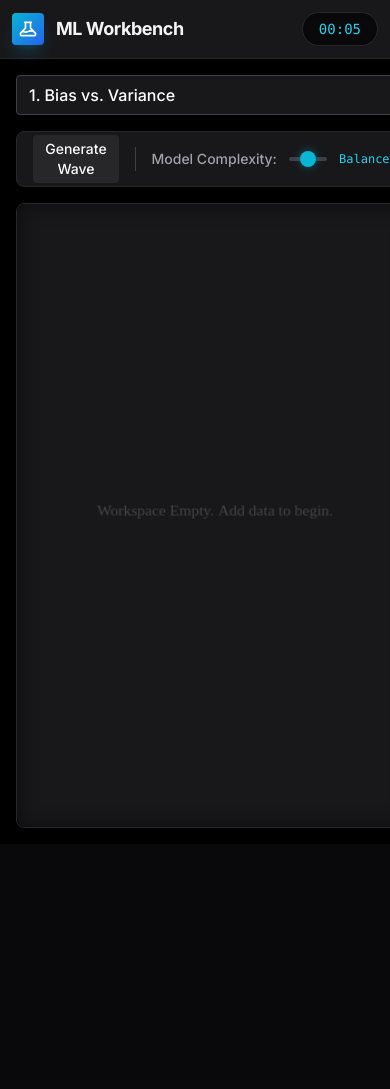
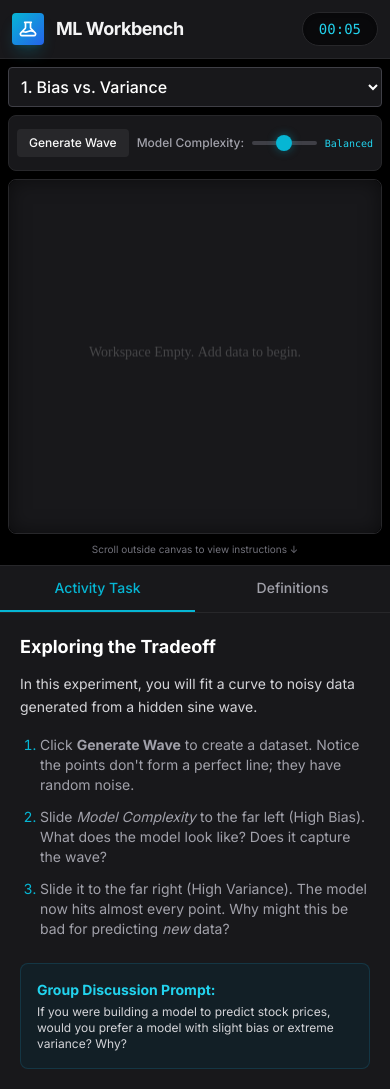
Before and after one commit to daosaonai-cpu/castetest, a plain HTML site: page index.html in a window 390 px wide. Before the commit the page ends 844 px from the top, so only its background shows below. Drawn offline with nearby package versions, Linux system fonts and the light colour scheme.

Commit message:
Update index.html

```diff
--- a/index.html
+++ b/index.html
@@ -10,10 +10,6 @@
 
         body {
             font-family: 'Inter', sans-serif;
-            background-color: #09090b; /* Zinc 950 */
-            color: #fafafa;
-            overflow: hidden;
-            user-select: none;
         }
 
         .font-mono {
@@ -88,10 +84,10 @@
         }
     </style>
 </head>
-<body class="h-screen flex flex-col">
+<body class="min-h-screen md:h-screen flex flex-col bg-zinc-950 text-zinc-50 overflow-auto md:overflow-hidden select-none">
 
     <!-- Header -->
-    <header class="bg-zinc-900 border-b border-zinc-800 p-3 flex justify-between items-center shrink-0 z-10">
+    <header class="bg-zinc-900 border-b border-zinc-800 p-3 flex justify-between items-center shrink-0 z-10 sticky top-0 md:relative">
         <div class="flex items-center gap-3">
             <div class="w-8 h-8 rounded bg-gradient-to-br from-cyan-500 to-blue-600 flex items-center justify-center font-bold text-white shadow-lg shadow-cyan-500/20">
                 <svg class="w-5 h-5" fill="none" stroke="currentColor" viewBox="0 0 24 24"><path stroke-linecap="round" stroke-linejoin="round" stroke-width="2" d="M19.428 15.428a2 2 0 00-1.022-.547l-2.387-.477a6 6 0 00-3.86.517l-.318.158a6 6 0 01-3.86.517L6.05 15.21a2 2 0 00-1.806.547M8 4h8l-1 1v5.172a2 2 0 00.586 1.414l5 5c1.26 1.26.367 3.414-1.415 3.414H4.828c-1.782 0-2.674-2.154-1.414-3.414l5-5A2 2 0 009 10.172V5L8 4z"></path></svg>
@@ -104,7 +100,7 @@
     </header>
 
     <!-- Main App Container -->
-    <main class="flex-1 flex overflow-hidden">
+    <main class="flex-1 flex flex-col md:flex-row overflow-auto md:overflow-hidden w-full">
 
         <!-- Left Sidebar: Modules -->
         <aside class="w-64 bg-zinc-900 border-r border-zinc-800 flex flex-col shrink-0 hidden md:flex">
@@ -121,12 +117,12 @@
         </aside>
 
         <!-- Center: Interactive Canvas -->
-        <section class="flex-1 flex flex-col p-4 bg-black relative">
+        <section class="flex flex-col p-2 md:p-4 bg-black relative h-[60vh] md:h-auto md:flex-1 shrink-0 z-0">
             <!-- Mobile Nav Dropdown -->
-            <select id="mobile-nav" class="md:hidden w-full bg-zinc-900 border border-zinc-700 text-white p-2 rounded mb-4 font-medium outline-none focus:border-cyan-500"></select>
+            <select id="mobile-nav" class="md:hidden w-full bg-zinc-900 border border-zinc-700 text-white p-2 rounded mb-2 font-medium outline-none focus:border-cyan-500 shrink-0"></select>
 
             <!-- Dynamic Controls Bar -->
-            <div id="controls-bar" class="h-14 mb-4 flex items-center justify-between bg-zinc-900 border border-zinc-800 rounded-lg px-4 shrink-0 shadow-lg overflow-x-auto">
+            <div id="controls-bar" class="min-h-[3.5rem] py-2 mb-2 md:mb-4 flex flex-wrap items-center justify-between bg-zinc-900 border border-zinc-800 rounded-lg px-2 md:px-4 shrink-0 shadow-lg gap-2">
                 <!-- Injected via JS -->
             </div>
 
@@ -135,10 +131,12 @@
                 <div class="canvas-grid"></div>
                 <canvas id="main-canvas" class="w-full h-full block absolute inset-0"></canvas>
             </div>
+
+            <div class="md:hidden text-center text-[10px] text-zinc-500 mt-2 shrink-0">Scroll outside canvas to view instructions &darr;</div>
         </section>
 
         <!-- Right Sidebar: Context & Tasks -->
-        <aside class="w-80 bg-zinc-900 border-l border-zinc-800 flex flex-col shrink-0 hidden lg:flex">
+        <aside class="w-full lg:w-80 bg-zinc-900 border-t md:border-t-0 md:border-l border-zinc-800 flex flex-col shrink-0 flex-1 md:flex-none">
             <!-- Tabs -->
             <div class="flex border-b border-zinc-800 shrink-0">
                 <button class="tab-btn active flex-1 py-3 text-sm font-medium text-zinc-400" data-tab="task">Activity Task</button>
@@ -192,13 +190,13 @@
                 title: '1. Bias vs. Variance',
                 icon: '<path stroke-linecap="round" stroke-linejoin="round" stroke-width="2" d="M7 12l3-3 3 3 4-4M8 21l4-4 4 4M3 4h18M4 4h16v12a1 1 0 01-1 1H5a1 1 0 01-1-1V4z" />',
                 controls: `
-                    <div class="flex items-center gap-4 w-full">
-                        <button id="btn-gen-sine" class="px-3 py-1 bg-zinc-800 hover:bg-zinc-700 text-sm font-medium rounded transition">Generate Wave</button>
-                        <div class="h-6 w-px bg-zinc-700"></div>
-                        <div class="flex-1 flex items-center gap-3">
-                            <label class="text-sm font-medium text-zinc-400 whitespace-nowrap">Model Complexity:</label>
+                    <div class="flex flex-wrap items-center gap-2 md:gap-4 w-full">
+                        <button id="btn-gen-sine" class="px-3 py-1.5 md:py-1 bg-zinc-800 hover:bg-zinc-700 text-xs md:text-sm font-medium rounded transition">Generate Wave</button>
+                        <div class="hidden md:block h-6 w-px bg-zinc-700"></div>
+                        <div class="flex-1 flex items-center gap-2 md:gap-3 min-w-[200px]">
+                            <label class="text-xs md:text-sm font-medium text-zinc-400 whitespace-nowrap">Model Complexity:</label>
                             <input type="range" id="slider-complexity" min="1" max="100" value="50">
-                            <span id="val-complexity" class="font-mono text-cyan-400 w-24 text-right text-xs">Balanced</span>
+                            <span id="val-complexity" class="font-mono text-cyan-400 w-20 md:w-24 text-right text-[10px] md:text-xs">Balanced</span>
                         </div>
                     </div>
                 `,
@@ -239,17 +237,17 @@
                 title: '2. KNN & Distance Metrics',
                 icon: '<path stroke-linecap="round" stroke-linejoin="round" stroke-width="2" d="M14 10l-2 1m0 0l-2-1m2 1v2.5M20 7l-2 1m2-1l-2-1m2 1v2.5M14 4l-2-1-2 1M4 7l2-1M4 7l2 1M4 7v2.5M12 21l-2-1m2 1l2-1m-2 1v-2.5M6 18l-2-1v-2.5M18 18l2-1v-2.5" />',
                 controls: `
-                    <div class="flex items-center gap-4 w-full">
-                        <button id="btn-gen-scatter" class="px-3 py-1 bg-zinc-800 hover:bg-zinc-700 text-sm font-medium rounded transition">Scatter Points</button>
-                        <div class="h-6 w-px bg-zinc-700"></div>
+                    <div class="flex flex-wrap items-center gap-2 md:gap-4 w-full">
+                        <button id="btn-gen-scatter" class="px-3 py-1.5 md:py-1 bg-zinc-800 hover:bg-zinc-700 text-xs md:text-sm font-medium rounded transition">Scatter Points</button>
+                        <div class="hidden md:block h-6 w-px bg-zinc-700"></div>
                         <div class="flex items-center gap-2">
-                            <label class="text-sm font-medium text-zinc-400">K = <span id="val-k" class="text-magenta-400 font-mono">3</span></label>
-                            <input type="range" id="slider-k" min="1" max="15" step="1" value="3" class="w-24">
+                            <label class="text-xs md:text-sm font-medium text-zinc-400">K = <span id="val-k" class="text-magenta-400 font-mono">3</span></label>
+                            <input type="range" id="slider-k" min="1" max="15" step="1" value="3" class="w-20 md:w-24">
                         </div>
-                        <div class="h-6 w-px bg-zinc-700"></div>
-                        <div class="flex bg-zinc-800 p-0.5 rounded">
-                            <button id="btn-metric-euc" class="px-3 py-1 text-xs font-medium rounded bg-zinc-700 text-white transition">Euclidean</button>
-                            <button id="btn-metric-man" class="px-3 py-1 text-xs font-medium rounded text-zinc-400 hover:text-white transition">Manhattan</button>
+                        <div class="hidden md:block h-6 w-px bg-zinc-700"></div>
+                        <div class="flex bg-zinc-800 p-0.5 rounded ml-auto md:ml-0">
+                            <button id="btn-metric-euc" class="px-3 py-1.5 md:py-1 text-[10px] md:text-xs font-medium rounded bg-zinc-700 text-white transition">Euclidean</button>
+                            <button id="btn-metric-man" class="px-3 py-1.5 md:py-1 text-[10px] md:text-xs font-medium rounded text-zinc-400 hover:text-white transition">Manhattan</button>
                         </div>
                     </div>
                 `,
@@ -291,15 +289,15 @@
                 title: '3. Unsupervised K-Means',
                 icon: '<path stroke-linecap="round" stroke-linejoin="round" stroke-width="2" d="M19 11H5m14 0a2 2 0 012 2v6a2 2 0 01-2 2H5a2 2 0 01-2-2v-6a2 2 0 012-2m14 0V9a2 2 0 00-2-2M5 11V9a2 2 0 002-2m0 0V5a2 2 0 012-2h6a2 2 0 012 2v2M7 7h10" />',
                 controls: `
-                    <div class="flex items-center gap-3 w-full">
-                        <button id="btn-kmeans-points" class="px-3 py-1 bg-zinc-800 hover:bg-zinc-700 text-xs font-medium rounded transition">Add Random Group</button>
-                        <div class="flex items-center gap-2 bg-zinc-800 px-2 py-1 rounded">
-                            <label class="text-xs font-medium text-zinc-400">Clusters (K): <span id="val-kmeans-k" class="text-yellow-400 font-mono">3</span></label>
-                            <input type="range" id="slider-kmeans-k" min="2" max="5" step="1" value="3" class="w-16">
+                    <div class="flex flex-wrap items-center gap-2 md:gap-3 w-full">
+                        <button id="btn-kmeans-points" class="px-3 py-1.5 md:py-1 bg-zinc-800 hover:bg-zinc-700 text-[10px] md:text-xs font-medium rounded transition">Add Random Group</button>
+                        <div class="flex items-center gap-2 bg-zinc-800 px-2 py-1.5 md:py-1 rounded">
+                            <label class="text-[10px] md:text-xs font-medium text-zinc-400">Clusters (K): <span id="val-kmeans-k" class="text-yellow-400 font-mono">3</span></label>
+                            <input type="range" id="slider-kmeans-k" min="2" max="5" step="1" value="3" class="w-12 md:w-16">
                         </div>
-                        <div class="flex-1 flex justify-end gap-2">
-                            <button id="btn-kmeans-init" class="px-3 py-1 bg-yellow-900/30 text-yellow-400 border border-yellow-900/50 hover:bg-yellow-900/50 text-xs font-bold rounded transition">1. Init Centroids</button>
-                            <button id="btn-kmeans-step" class="px-3 py-1 bg-yellow-600 hover:bg-yellow-500 text-black text-xs font-bold rounded transition shadow shadow-yellow-600/20 disabled:opacity-50 disabled:cursor-not-allowed" disabled>2. Step algorithm</button>
+                        <div class="flex-1 flex flex-wrap justify-end gap-2 min-w-[180px]">
+                            <button id="btn-kmeans-init" class="px-2 md:px-3 py-1.5 md:py-1 bg-yellow-900/30 text-yellow-400 border border-yellow-900/50 hover:bg-yellow-900/50 text-[10px] md:text-xs font-bold rounded transition whitespace-nowrap">1. Init Centroids</button>
+                            <button id="btn-kmeans-step" class="px-2 md:px-3 py-1.5 md:py-1 bg-yellow-600 hover:bg-yellow-500 text-black text-[10px] md:text-xs font-bold rounded transition shadow shadow-yellow-600/20 disabled:opacity-50 disabled:cursor-not-allowed whitespace-nowrap" disabled>2. Step algorithm</button>
                         </div>
                     </div>
                 `,
@@ -350,17 +348,17 @@
                 title: '4. Decision Boundaries',
                 icon: '<path stroke-linecap="round" stroke-linejoin="round" stroke-width="2" d="M9 20l-5.447-2.724A1 1 0 013 16.382V5.618a1 1 0 011.447-.894L9 7m0 13l6-3m-6 3V7m6 10l4.553 2.276A1 1 0 0021 18.382V7.618a1 1 0 00-.553-.894L15 4m0 13V4m0 0L9 7" />',
                 controls: `
-                    <div class="flex items-center gap-4 w-full">
+                    <div class="flex flex-wrap items-center gap-2 md:gap-4 w-full">
                         <div class="flex bg-zinc-800 p-0.5 rounded items-center">
-                            <span class="text-xs text-zinc-500 px-2 font-medium">Draw:</span>
-                            <button id="btn-draw-class0" class="px-3 py-1 text-xs font-bold rounded bg-cyan-600 text-white transition shadow shadow-cyan-600/30">Class A</button>
-                            <button id="btn-draw-class1" class="px-3 py-1 text-xs font-bold rounded text-zinc-400 hover:text-white transition">Class B</button>
+                            <span class="text-[10px] md:text-xs text-zinc-500 px-1 md:px-2 font-medium">Draw:</span>
+                            <button id="btn-draw-class0" class="px-2 md:px-3 py-1.5 md:py-1 text-[10px] md:text-xs font-bold rounded bg-cyan-600 text-white transition shadow shadow-cyan-600/30">Class A</button>
+                            <button id="btn-draw-class1" class="px-2 md:px-3 py-1.5 md:py-1 text-[10px] md:text-xs font-bold rounded text-zinc-400 hover:text-white transition">Class B</button>
                         </div>
-                        <button id="btn-gen-rings" class="px-3 py-1 bg-zinc-800 hover:bg-zinc-700 text-xs font-medium rounded transition ml-auto">Gen: Concentric</button>
-                        <div class="h-6 w-px bg-zinc-700"></div>
-                        <div class="flex bg-zinc-800 p-0.5 rounded">
-                            <button id="btn-model-lin" class="px-3 py-1 text-xs font-medium rounded bg-emerald-600 text-white transition">Linear Model</button>
-                            <button id="btn-model-nonlin" class="px-3 py-1 text-xs font-medium rounded text-zinc-400 hover:text-white transition">Non-Linear (KNN)</button>
+                        <button id="btn-gen-rings" class="px-3 py-1.5 md:py-1 bg-zinc-800 hover:bg-zinc-700 text-[10px] md:text-xs font-medium rounded transition ml-auto md:ml-0">Gen: Concentric</button>
+                        <div class="hidden md:block h-6 w-px bg-zinc-700"></div>
+                        <div class="flex bg-zinc-800 p-0.5 rounded w-full md:w-auto mt-1 md:mt-0">
+                            <button id="btn-model-lin" class="flex-1 md:flex-none px-3 py-1.5 md:py-1 text-[10px] md:text-xs font-medium rounded bg-emerald-600 text-white transition">Linear Model</button>
+                            <button id="btn-model-nonlin" class="flex-1 md:flex-none px-3 py-1.5 md:py-1 text-[10px] md:text-xs font-medium rounded text-zinc-400 hover:text-white transition">Non-Linear (KNN)</button>
                         </div>
                     </div>
                 `,
```
